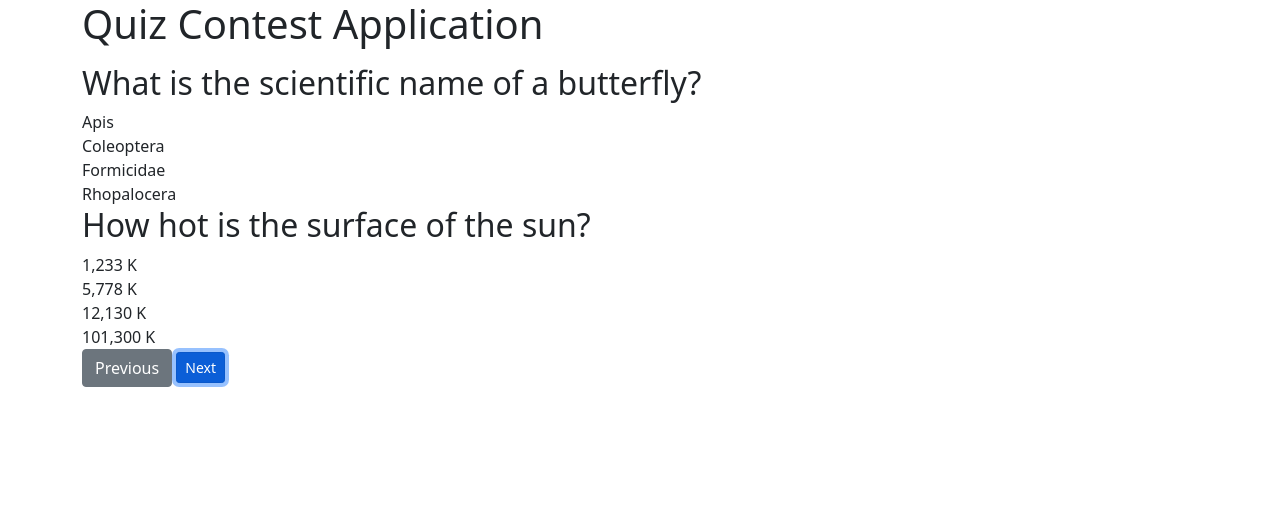
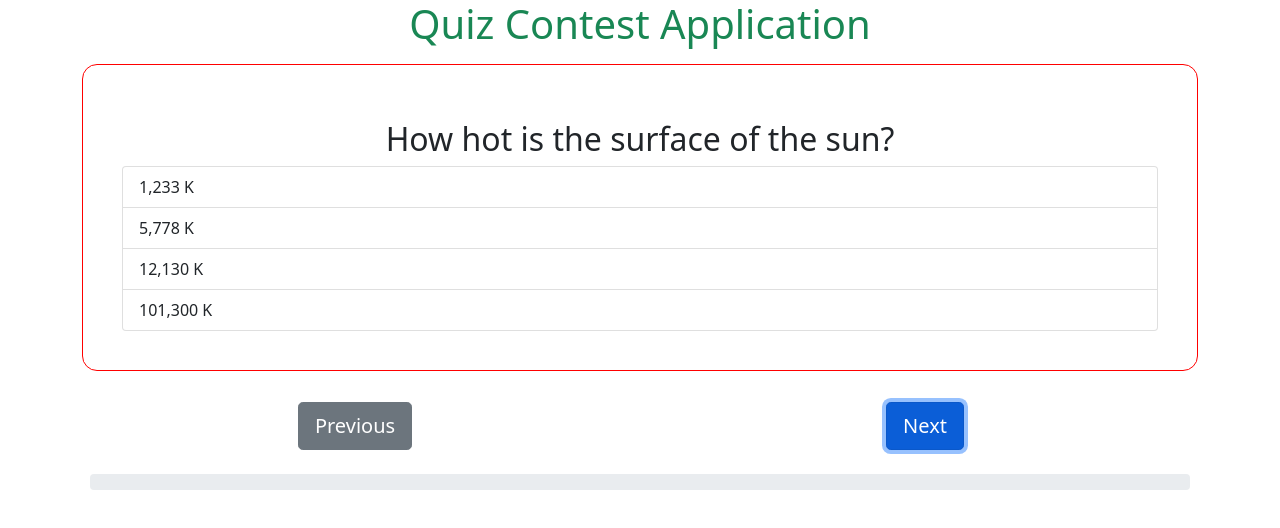
Before and after one commit to rahuljaim/questionaire, a plain HTML site: page index.html in a window 1280 px wide. Both pictures are taken after a click on the button "Next". Drawn offline with nearby package versions, Linux system fonts and the light colour scheme.

Commit message:
Changed the functionality added Bootstrap

```diff
--- a/index.html
+++ b/index.html
@@ -14,14 +14,23 @@
 
 <body>
 
-  <div class="container">
-    <div class="row ">
-      <h1 class="">Quiz Contest Application</h1>
+  <div class="container-sm">
+    <div class="row">
+      <h1 class="text-center text-success">Quiz Contest Application</h1>
       <div class="col-md-12 mt-2">
-        <div id="app"></div>
-        <button type="button" class="btn btn-secondary Ṣbtn-sm" id="prevbtn">Previous</button>
-        <button type="button" class="btn btn-primary btn-sm" id ="nextbtn">Next</button>
+        <div id="app" class="container"></div>
       </div>
+      <div class="col-md-6 p-3 text-center">
+        <button type="button" class="btn btn-secondary btn-lg disabled" id="prevbtn">Previous</button>
+      </div>
+      <div class="col-md-6 p-3 text-center">
+        <button type="button" class="btn btn-primary btn-lg" id="nextbtn">Next</button>
+      </div>
+    </div>
+
+    <div class="progress m-2">
+      <div class="progress-bar progress-bar-striped progress-bar-animated" style="width: 0%" aria-valuenow="0"
+        aria-valuemin="0" aria-valuemax="100" id="progress-bar-new"></div>
     </div>
 
 
--- a/src/index.js
+++ b/src/index.js
@@ -21,22 +21,38 @@
 
   function createQuestion(questionPrompt, options, correctOptionIndex) {
     const questionContainer = document.createElement("div");
-
+    questionContainer.setAttribute("id","questionscontainer");
     const prompt = document.createElement("h2");
+    prompt.setAttribute("class","text-center pt-3");
     prompt.appendChild(document.createTextNode(questionPrompt));
     questionContainer.appendChild(prompt);
+    let correctansdiv = document.createElement('div');
 
     const optionContainer = document.createElement("div");
-
+    optionContainer.setAttribute("class","list-group");
     const correctOption = options[correctOptionIndex];
     console.log(correctOption);
-
+    let attempt=0;
+    const alert = document.createElement("div");
+    let score =0;
     for (const option of options) {
-      const optionDiv = document.createElement("div");
+      const optionDiv = document.createElement("a");
+      optionDiv.setAttribute("class","list-group-item list-group-item-action");
+      const alertwrong="<strong>Wrong!</strong> Answer ";
+      const alertsuccess="<strong>Correct!</strong> Answer ";
       optionDiv.addEventListener("click", function () {
+        attempt++;
         if (correctOption === option) {
+          alert.setAttribute("class","alert alert-success alert-dismissible fade show mt-2");
+          alert.innerHTML=alertsuccess;
+          correctansdiv.appendChild(alert);
+          correctansdiv.style.order=1;
           alert(option + " is correct.");
         } else {
+          alert.setAttribute("class","alert alert-danger alert-dismissible fade show mt-2");
+          alert.innerHTML=alertwrong;
+          correctansdiv.appendChild(alert);
+          correctansdiv.style.order=1;
           alert(option + " is NOT correct.");
         }
       });
@@ -44,8 +60,11 @@
       optionContainer.appendChild(optionDiv);
     }
 
+    correctansdiv.className="hide";
+    correctansdiv.id="resultBox";
+
     questionContainer.appendChild(optionContainer);
-
+    questionContainer.appendChild(correctansdiv);
     return questionContainer;
   }
 
@@ -55,10 +74,13 @@
 
   // selection
   const appDiv = document.getElementById("app");
+  appDiv.setAttribute("style", "border: 1px solid red; border-radius: 15px;  padding: 39px; margin-bottom: 15px;");
   let length = questions.length;
   let prev = $("prevbtn");
   let next = $("nextbtn");
+  var rq =$("questionscontainer");
   let qid=0;
+
   window.addEventListener("load",()=>{
     const questionElement1 = createQuestion(
       questions[qid].question,
@@ -69,29 +91,38 @@
 
   });
   next.addEventListener("click",function(){
+      qid = qid+1;
+      if(qid === length-1)
+        next.classList.add("disabled")
+      if(prev.classList.contains("disabled"))
+        prev.classList.remove("disabled");
+      document.getElementById("questionscontainer").remove();
+      // alert.remove();
 
-    qid = qid+1;
-    const questionElement2 = createQuestion(
+      const questionElement1 = createQuestion(
         questions[qid].question,
         questions[qid].answers,
         questions[qid].correctIndex
       );
-    appDiv.append(questionElement2);
+      appDiv.append(questionElement1);
+
 
   });
   prev.addEventListener("click",function(){
-    if(qid ==0){
-      prev.setAttribute("class","disabled");
-      return;
-    } else{
+
     qid = qid-1;
-      const questionElement2 = createQuestion(
+    if(qid === 0)
+      prev.classList.add("disabled");
+      document.getElementById("questionscontainer").remove();
+
+      const questionElement1 = createQuestion(
         questions[qid].question,
         questions[qid].answers,
         questions[qid].correctIndex
       );
-    }
-    appDiv.removeChild(questionElement2);
+      appDiv.appendChild(questionElement1);
+
+
   });
   // for (const questionObj of questions) {
   //   const questionElement = createQuestion(
--- a/src/styles.css
+++ b/src/styles.css
@@ -1,3 +1,7 @@
 body {
     font-family: sans-serif;
   }
+.hide{
+  display: none;
+
+}
```
Lines whose indentation alone changed are shown as unchanged.
